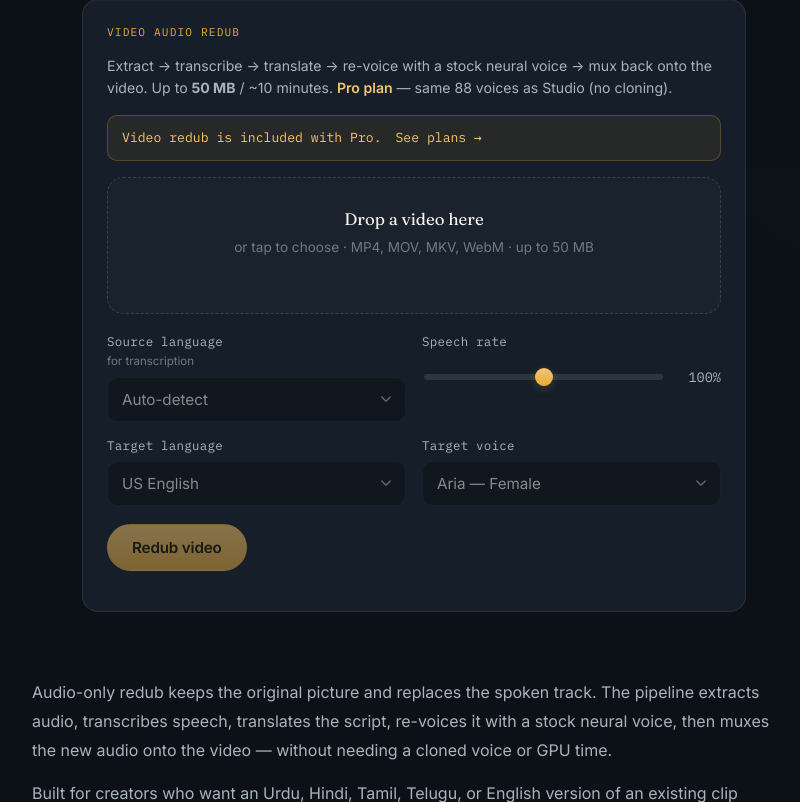
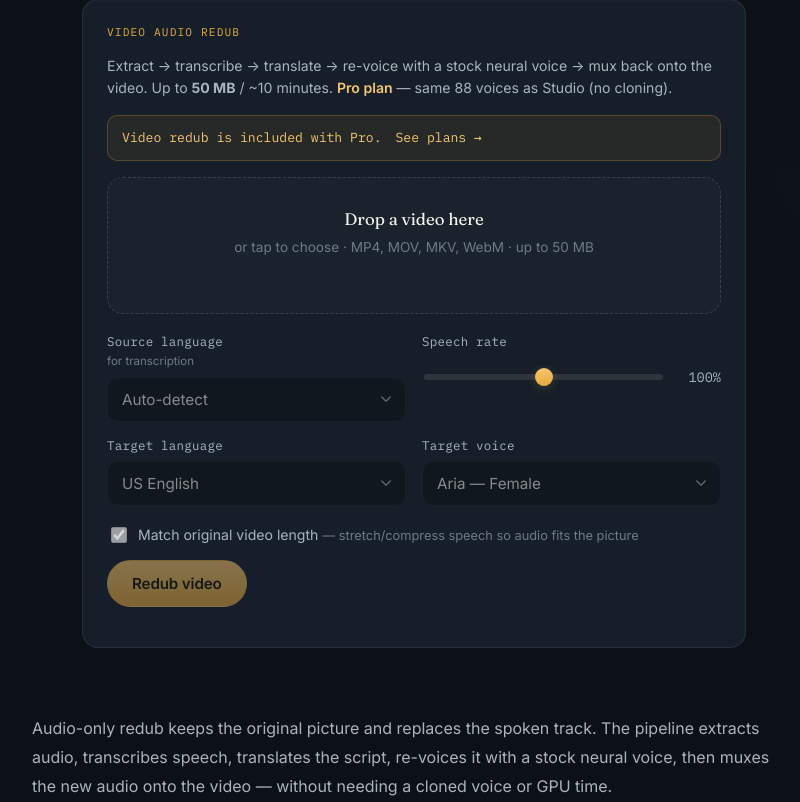
Before and after one commit to faisalchaudhary411/Audio-Studio, a Flask app: page /video-redub in a window 1280 px wide. Shown: the part 632-1434 px from the top of the page, without its empty margins (226-1026 px from the left). Run offline with Flask 3, Linux system fonts and the light colour scheme; data comes from the database, SQL or seed files in the repository; data that the repository does not hold is empty; parts of the project's set-up code (start-up, migrations or seed data) failed here and were passed over; some libraries are stand-ins or nearby versions.

Commit message:
Add files via upload

```diff
--- a/templates/partials/tool_widgets/redub.html
+++ b/templates/partials/tool_widgets/redub.html
@@ -81,6 +81,15 @@
     </div>
   </div>
 
+  <label class="redub-match" style="display:flex;align-items:center;gap:8px;margin:0 0 14px;cursor:pointer;">
+    <input type="checkbox" id="redub-match-length" checked {% if not is_pro_ctx %}disabled{% endif %}
+           style="width:16px;height:16px;accent-color:var(--brass);">
+    <span style="font-size:0.88rem;color:var(--text-mid);">
+      Match original video length
+      <span style="color:var(--text-dim);font-size:0.8rem;"> — stretch/compress speech so audio fits the picture</span>
+    </span>
+  </label>
+
   <div class="render-bar redub-actions">
     <button class="btn btn--brass" id="redub-btn" {% if not is_pro_ctx %}disabled{% endif %}>Redub video</button>
     <span class="render-status" data-redub-status></span>
```
